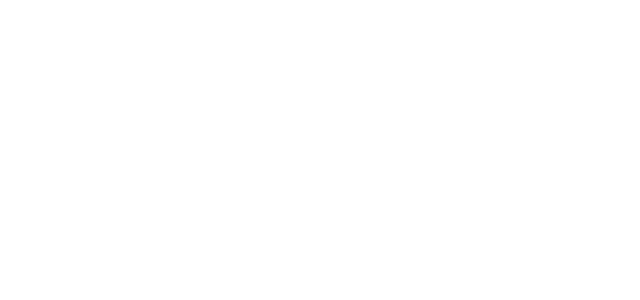
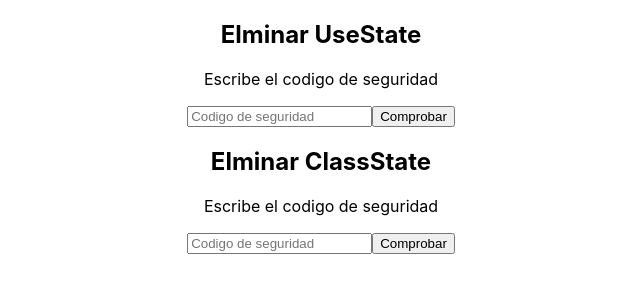
Before and after one commit to gonpineiro/estados-pro-react, a React (Create React App) app: page / in a window 1280 px wide. Shown: the top 300 px of the page, without its empty margins (319-959 px from the left). Built offline with nearby package versions, Linux system fonts and the light colour scheme.

Commit message:
maquetado inicial

```diff
--- a/src/App.js
+++ b/src/App.js
@@ -1,11 +1,15 @@
+import { UseState } from './UseState';
+import { ClassState } from './ClassState';
+
 import './App.css';
 
 function App() {
-  return (
-    <div className="App">
-
-    </div>
-  );
+    return (
+        <div className="App">
+            <UseState />
+            <ClassState />
+        </div>
+    );
 }
 
 export default App;
--- /dev/null
+++ b/src/ClassState.jsx
@@ -0,0 +1,16 @@
+import React from 'react';
+
+class ClassState extends React.Component {
+    render() {
+        return (
+            <div>
+                <h2>Elminar ClassState</h2>
+                <p>Escribe el codigo de seguridad</p>
+                <input type="text" placeholder="Codigo de seguridad" />
+                <button>Comprobar</button>
+            </div>
+        );
+    }
+}
+
+export { ClassState };
--- /dev/null
+++ b/src/UseState.jsx
@@ -0,0 +1,14 @@
+import React from 'react';
+
+function UseState() {
+    return (
+        <div>
+            <h2>Elminar UseState</h2>
+            <p>Escribe el codigo de seguridad</p>
+            <input type="text" placeholder="Codigo de seguridad" />
+            <button>Comprobar</button>
+        </div>
+    );
+}
+
+export { UseState };
```
